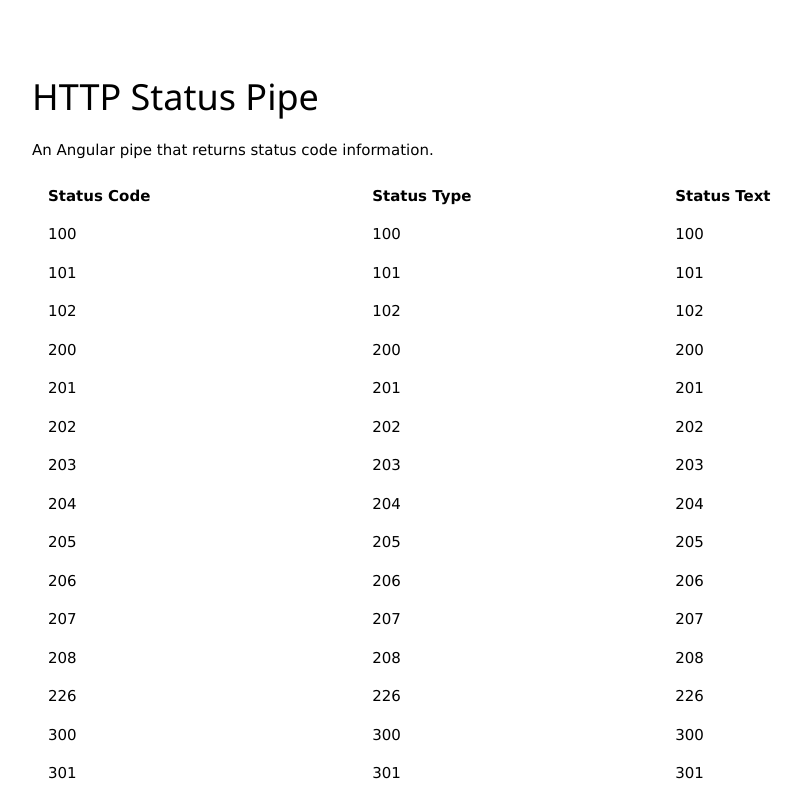
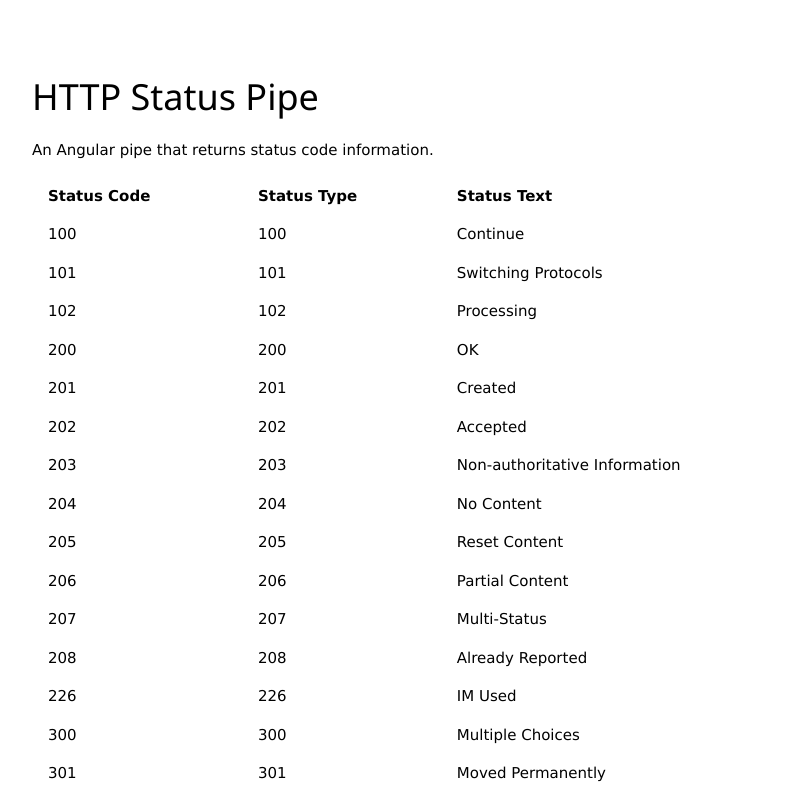
Before and after one commit to johnfedoruk/http-status-pipe, an Angular app: page / in a window 1280 px wide. Shown: the top 800 px of the page, without its empty margins (144-945 px from the left). Built offline with nearby package versions, Linux system fonts and the light colour scheme.

Commit message:
Using StatusPipe to render status text to landing page

```diff
--- a/src/app/app.component.html
+++ b/src/app/app.component.html
@@ -10,7 +10,7 @@
         <tr *ngFor="let code of codes">
             <td>{{code}}</td>
             <td>{{code}}</td>
-            <td>{{code}}</td>
+            <td>{{code | status}}</td>
         </tr>
     </table>
 </div>
```
